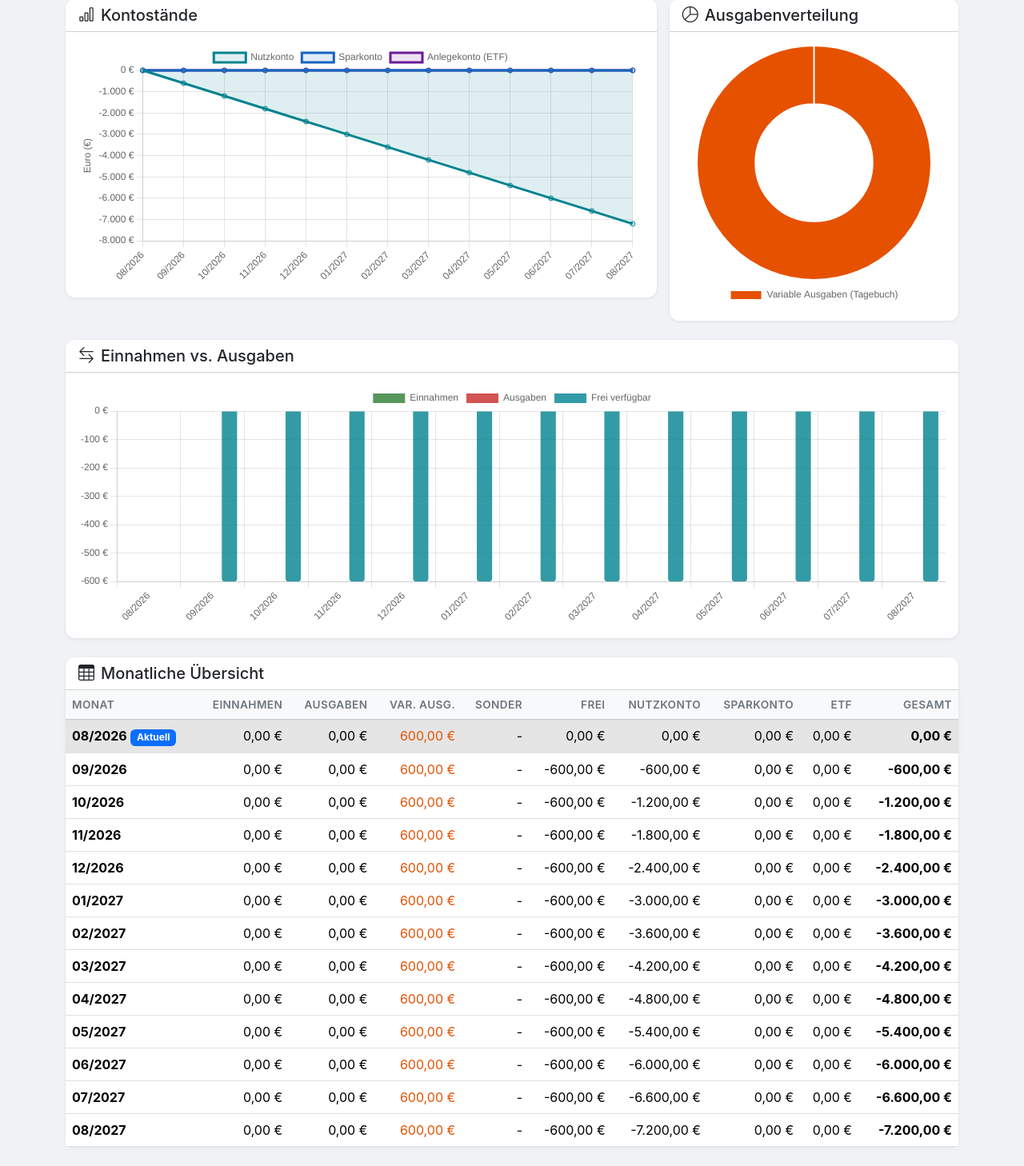
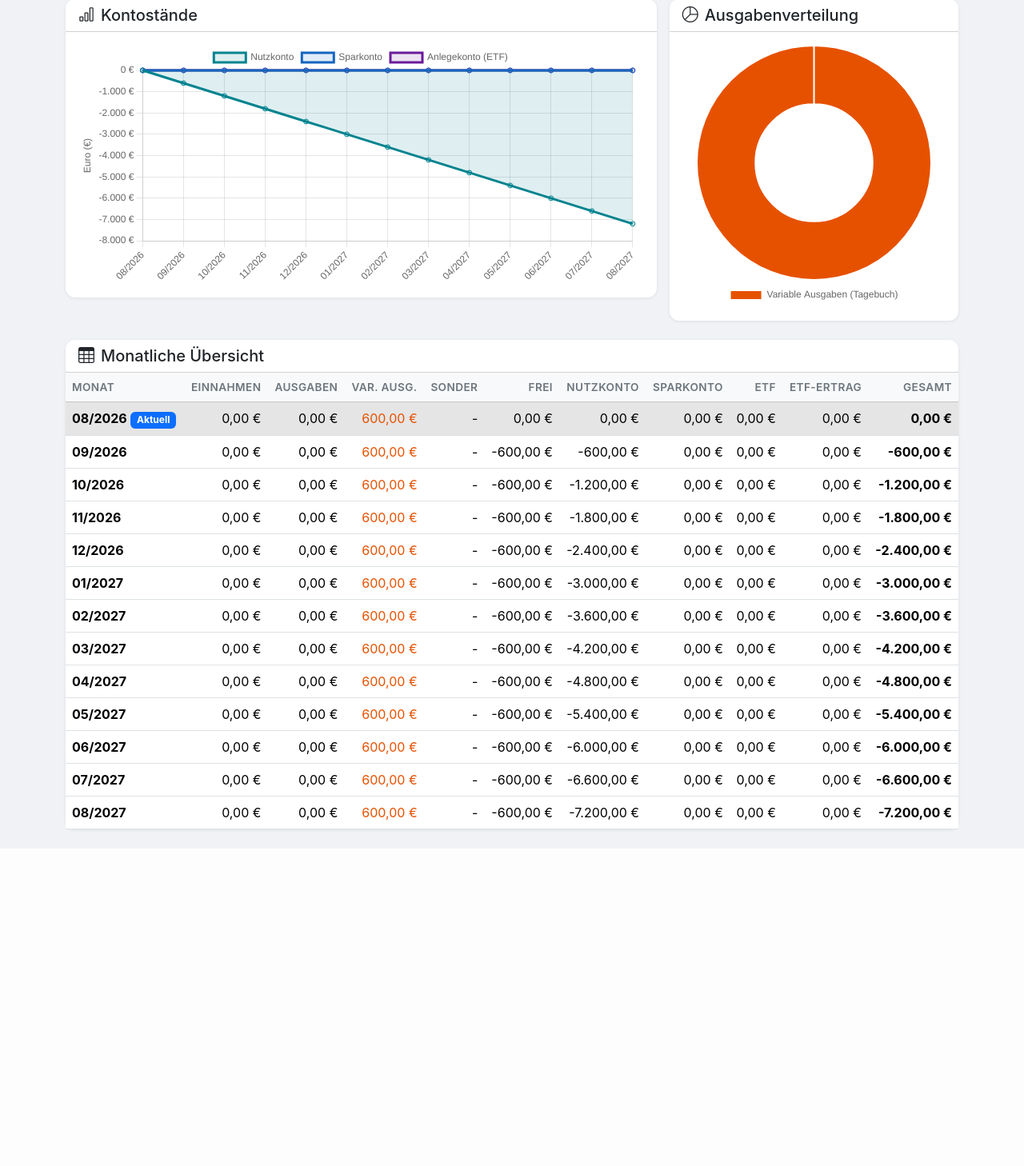
Before and after one commit to schrenzi/FinanceTool, a Flask app: page /prognosis in a window 1280 px wide. Shown: the part 135-1593 px from the top of the page at 80% size. After the commit the page ends 1196 px from the top, so only its background shows below. Run offline with Flask 3, Linux system fonts and the light colour scheme; data comes from the database, SQL or seed files in the repository; data that the repository does not hold is empty.

Commit message:
Add ETF return column, remove income/expense chart, fix boosts in dashboard
v0.7.0: New ETF-Ertrag column showing cumulative interest returns (excl.
deposits), removed Einnahmen vs. Ausgaben chart, Sonderbuchungen now
reflected in Dashboard and monthly auto-credit.

Co-Authored-By: Claude Opus 4.6 <noreply@anthropic.com>

```diff
--- a/app.py
+++ b/app.py
@@ -536,6 +536,7 @@ def api_prognosis():
         amt = b.amount if b.boost_type == "income" else -b.amount
         boost_by_month[key] = boost_by_month.get(key, 0) + amt
 
+    etf_total_deposits = anlegekonto_bal
     months = []
     for i in range(13):
         m = (today.month + i - 1) % 12 + 1
@@ -546,11 +547,13 @@ def api_prognosis():
         boost_amount = boost_by_month.get(label, 0)
 
         if i == 0:
+            etf_return = round(anlegekonto_bal - etf_total_deposits, 2)
             months.append({
                 "label": label,
                 "nutzkonto": round(nutzkonto_bal - tagebuch_this_month + boost_amount, 2),
                 "sparkonto": round(sparkonto_bal, 2),
                 "anlegekonto": round(anlegekonto_bal, 2),
+                "etf_return": etf_return,
                 "income": round(totals["total_income"], 2),
                 "expenses": round(totals["total_expenses"], 2),
                 "free_cash": round(totals["free_cash"] - tagebuch_this_month + boost_amount, 2),
@@ -561,13 +564,16 @@ def api_prognosis():
             net_free = totals["free_cash"] - var_expenses + boost_amount
             nutzkonto_bal += net_free
             sparkonto_bal += sparrate
+            etf_total_deposits += etf_rate
             anlegekonto_bal = anlegekonto_bal * (1 + monthly_return) + etf_rate
+            etf_return = round(anlegekonto_bal - etf_total_deposits, 2)
 
             months.append({
                 "label": label,
                 "nutzkonto": round(nutzkonto_bal, 2),
                 "sparkonto": round(sparkonto_bal, 2),
                 "anlegekonto": round(anlegekonto_bal, 2),
+                "etf_return": etf_return,
                 "income": round(totals["total_income"], 2),
                 "expenses": round(totals["total_expenses"], 2),
                 "free_cash": round(net_free, 2),
--- a/templates/prognosis.html
+++ b/templates/prognosis.html
@@ -29,18 +29,6 @@
     </div>
 </div>
 
-<!-- Income vs Expenses Chart -->
-<div class="card mb-4">
-    <div class="card-header bg-white">
-        <h5 class="mb-0"><i class="bi bi-arrow-left-right me-2"></i>Einnahmen vs. Ausgaben</h5>
-    </div>
-    <div class="card-body">
-        <div class="chart-container">
-            <canvas id="incomeExpenseChart"></canvas>
-        </div>
-    </div>
-</div>
-
 <!-- Prognosis Table -->
 <div class="card">
     <div class="card-header bg-white">
@@ -59,6 +47,7 @@
                     <th class="text-end">Nutzkonto</th>
                     <th class="text-end">Sparkonto</th>
                     <th class="text-end">ETF</th>
+                    <th class="text-end d-none d-md-table-cell">ETF-Ertrag</th>
                     <th class="text-end">Gesamt</th>
                 </tr>
             </thead>
@@ -78,9 +67,6 @@
         nutzkonto: '#00838f',
         sparkonto: '#1565c0',
         anlegekonto: '#6a1b9a',
-        income: '#2e7d32',
-        expense: '#c62828',
-        free: '#00838f',
     };
 
     fetch('/api/prognosis')
@@ -152,61 +138,6 @@
                 }
             });
 
-            // Income vs Expenses
-            var ctxIE = document.getElementById('incomeExpenseChart').getContext('2d');
-            new Chart(ctxIE, {
-                type: 'bar',
-                data: {
-                    labels: labels,
-                    datasets: [
-                        {
-                            label: 'Einnahmen',
-                            data: months.map(function(m) { return m.income; }),
-                            backgroundColor: COLORS.income + 'cc',
-                            borderRadius: 4,
-                        },
-                        {
-                            label: 'Ausgaben',
-                            data: months.map(function(m) { return m.expenses; }),
-                            backgroundColor: COLORS.expense + 'cc',
-                            borderRadius: 4,
-                        },
-                        {
-                            label: 'Frei verfügbar',
-                            data: months.map(function(m) { return m.free_cash; }),
-                            backgroundColor: COLORS.free + 'cc',
-                            borderRadius: 4,
-                        },
-                    ]
-                },
-                options: {
-                    responsive: true,
-                    maintainAspectRatio: false,
-                    plugins: {
-                        legend: { position: 'top' },
-                        tooltip: {
-                            callbacks: {
-                                label: function(ctx) {
-                                    return ctx.dataset.label + ': ' + ctx.parsed.y.toLocaleString('de-DE', {minimumFractionDigits: 2}) + ' €';
-                                }
-                            }
-                        }
-                    },
-                    scales: {
-                        x: {
-                            ticks: { maxRotation: 45, minRotation: 45 }
-                        },
-                        y: {
-                            ticks: {
-                                callback: function(val) {
-                                    return val.toLocaleString('de-DE') + ' €';
-                                }
-                            }
-                        }
-                    }
-                }
-            });
-
             // Expense Pie Chart
             var ccData = data.cost_centers;
             if (ccData.length > 0) {
@@ -259,6 +190,7 @@
                     '<td class="text-end">' + fmt(m.nutzkonto) + '</td>' +
                     '<td class="text-end">' + fmt(m.sparkonto) + '</td>' +
                     '<td class="text-end">' + fmt(m.anlegekonto) + '</td>' +
+                    '<td class="text-end d-none d-md-table-cell text-invest">' + fmt(m.etf_return) + '</td>' +
                     '<td class="text-end fw-bold">' + fmt(total) + '</td>' +
                     '</tr>';
                 tbody.insertAdjacentHTML('beforeend', row);
```
Also changed, not shown: CHANGELOG.md.
